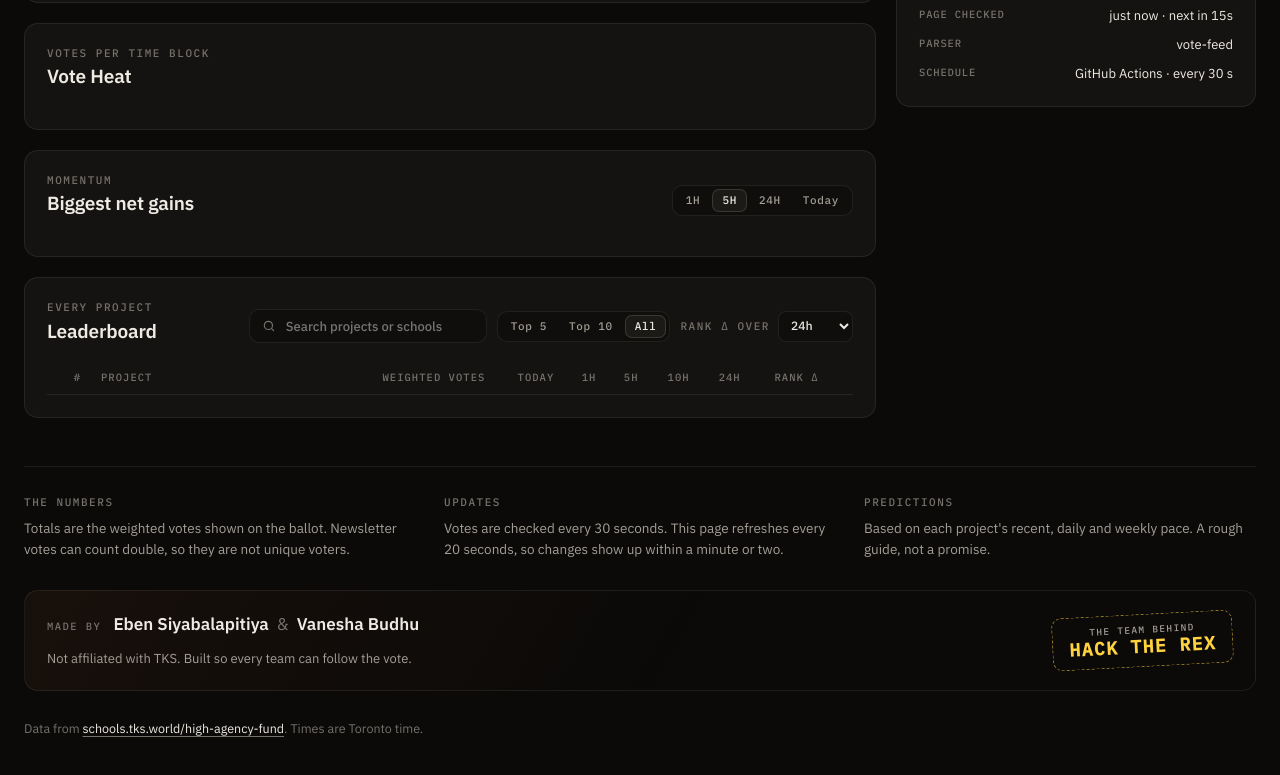
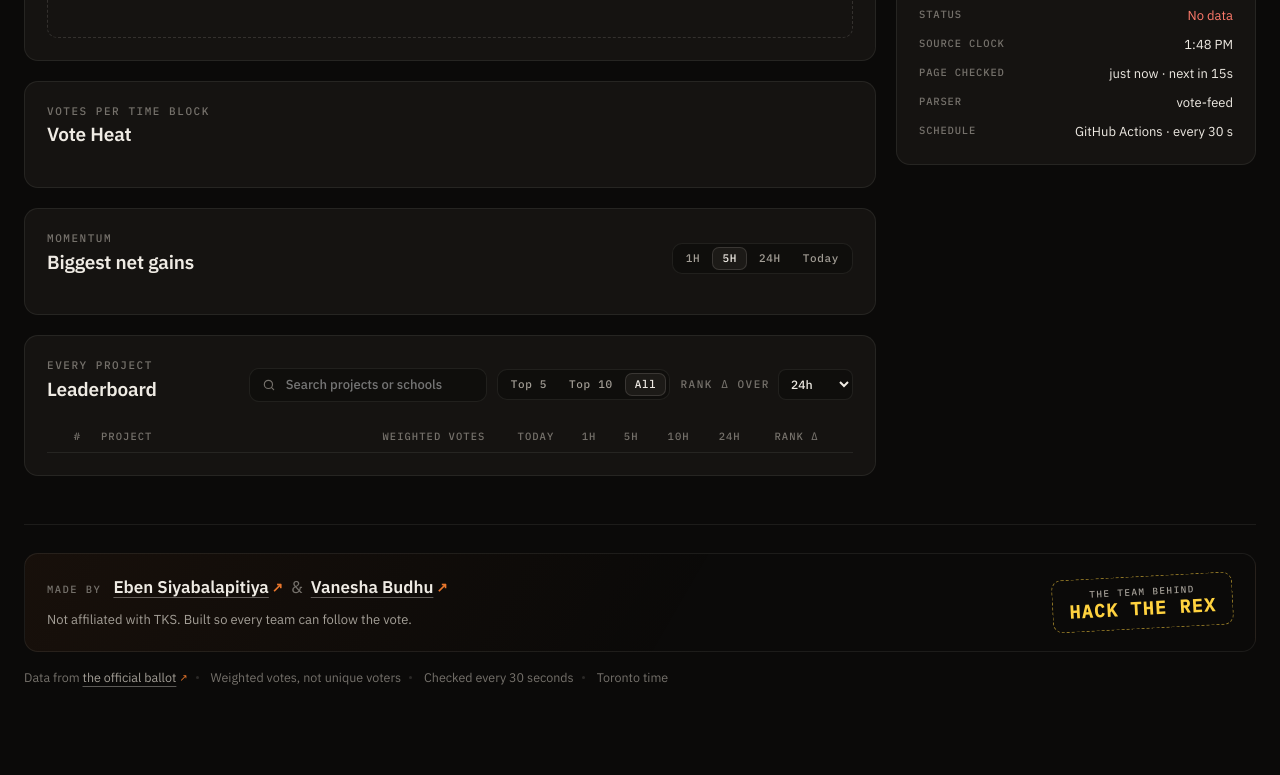
Before and after one commit to Eben-Siyabalapitiya/haf-tracker, a website with bundled scripts: page site/index.html in a window 1280 px wide. Shown: the part 877-1652 px from the top of the page. After the commit the page ends 1604 px from the top, so only its background shows below. Built offline with nearby package versions, Linux system fonts and the light colour scheme; no server answers; files whose address does not match are found by name.

Commit message:
Credits at the top and a cleaner footer

```diff
--- a/site/css/style.css
+++ b/site/css/style.css
@@ -444,11 +444,10 @@ table.hist .rexcol { color: var(--rex); }
 .pill[data-state="loading"] .sync, .pill[data-state="closed"] .sync { display: none; }
 
 /* made by */
-.made { margin-top: 30px; padding: 20px 22px; border: 1px solid var(--line); border-radius: var(--radius); display: grid; grid-template-columns: 1fr auto; gap: 10px 24px; align-items: center; background: linear-gradient(120deg, rgba(232, 118, 44, 0.06), transparent 55%); }
+.made { margin-top: 0; padding: 20px 22px; border: 1px solid var(--line); border-radius: var(--radius); display: grid; grid-template-columns: 1fr auto; gap: 10px 24px; align-items: center; background: linear-gradient(120deg, rgba(232, 118, 44, 0.06), transparent 55%); }
 .made-by { display: flex; flex-wrap: wrap; align-items: baseline; gap: 8px; font-size: 17px; font-weight: 600; color: var(--text); }
 .made-k { font: 500 10.5px/1 var(--mono); letter-spacing: 0.14em; text-transform: uppercase; color: var(--faint); margin-right: 4px; }
-.made-by a { color: var(--text); text-decoration: none; background: linear-gradient(var(--accent), var(--accent)) 0 100% / 0 2px no-repeat; transition: background-size .25s; padding-bottom: 2px; }
-.made-by a:hover { background-size: 100% 2px; }
+
 .made-by .amp { color: var(--faint); font-weight: 400; }
 .stamp { grid-row: span 2; display: grid; justify-items: center; gap: 2px; padding: 10px 16px; border: 1.5px dashed rgba(255, 210, 63, 0.55); border-radius: 10px; transform: rotate(-3deg); text-decoration: none; color: var(--rex); transition: transform .2s; }
 .stamp:hover { transform: rotate(0deg); }
@@ -474,3 +473,15 @@ table.hist .rexcol { color: var(--rex); }
 .board tr.morerow button:hover { border-color: var(--accent); }
 .board tr.gaprow td { padding: 2px 10px; text-align: center; color: var(--faint); border-bottom: 1px solid var(--line); background: var(--surface); }
 @media (max-width: 720px) { .board tr.morerow, .board tr.gaprow { display: block; } .board tr.morerow td, .board tr.gaprow td { display: block; } }
+
+/* links that look like links: underline + small arrow */
+a.ext { color: var(--text); text-decoration: underline; text-decoration-color: rgba(239, 235, 228, 0.35); text-decoration-thickness: 1px; text-underline-offset: 4px; transition: text-decoration-color .15s, color .15s; white-space: nowrap; }
+a.ext::after { content: '↗'; display: inline-block; margin-left: 3px; font-size: 0.78em; color: var(--accent); transform: translateY(-1px); transition: transform .15s; }
+a.ext:hover { color: #fff; text-decoration-color: var(--accent); }
+a.ext:hover::after { transform: translate(2px, -3px); }
+.made-top { margin: 14px 0 0; font-size: 13px; color: var(--muted); line-height: 1.7; max-width: 640px; }
+.made-top a.ext { font-weight: 600; }
+
+.foot-line { display: flex; flex-wrap: wrap; gap: 8px 22px; margin-top: 16px; font-size: 12.5px; color: var(--faint); }
+.foot-line span + span::before { content: ''; display: inline-block; width: 3px; height: 3px; border-radius: 50%; background: var(--line-2); margin: 0 12px 2px -14px; vertical-align: middle; }
+.foot-line a.ext { color: var(--muted); }
--- a/site/index.html
+++ b/site/index.html
@@ -51,6 +51,7 @@
               <ul id="pickList" role="listbox" aria-label="Projects"></ul>
             </div>
           </div>
+          <p class="made-top">Made by <a class="ext" href="https://ebensiyabalapitiya.site/" target="_blank" rel="noopener">Eben Siyabalapitiya</a> &amp; <a class="ext" href="https://www.linkedin.com/in/vanesha-budhu/" target="_blank" rel="noopener">Vanesha Budhu</a>, the team behind <a class="ext" href="https://www.hacktherex.com/" target="_blank" rel="noopener">Hack The Rex</a>. Not affiliated with TKS.</p>
         </div>
         <div class="countdown"><span class="label">Voting closes in</span><div id="countdown"></div><span class="close-at">Oct 31 · 11:59 PM ET</span></div>
       </div>
@@ -186,31 +187,22 @@
     </div>
 
     <footer class="foot">
-      <div class="foot-grid">
-        <div>
-          <p class="label">The numbers</p>
-          <p>Totals are the weighted votes shown on the ballot. Newsletter votes can count double, so they are not unique voters.</p>
-        </div>
-        <div>
-          <p class="label">Updates</p>
-          <p>Votes are checked every 30 seconds. This page refreshes every 20 seconds, so changes show up within a minute or two.</p>
-        </div>
-        <div>
-          <p class="label">Predictions</p>
-          <p>Based on each project's recent, daily and weekly pace. A rough guide, not a promise.</p>
-        </div>
-      </div>
       <div class="made">
         <div class="made-by">
           <span class="made-k">Made by</span>
-          <a href="https://ebensiyabalapitiya.site/" target="_blank" rel="noopener">Eben Siyabalapitiya</a>
+          <a class="ext" href="https://ebensiyabalapitiya.site/" target="_blank" rel="noopener">Eben Siyabalapitiya</a>
           <span class="amp">&amp;</span>
-          <a href="https://www.linkedin.com/in/vanesha-budhu/" target="_blank" rel="noopener">Vanesha Budhu</a>
+          <a class="ext" href="https://www.linkedin.com/in/vanesha-budhu/" target="_blank" rel="noopener">Vanesha Budhu</a>
         </div>
         <a class="stamp" href="https://www.hacktherex.com/" target="_blank" rel="noopener"><span>the team behind</span><b>HACK THE REX</b></a>
         <p class="made-note">Not affiliated with TKS. Built so every team can follow the vote.</p>
       </div>
-      <p class="fine">Data from <a id="sourceLink" href="https://schools.tks.world/high-agency-fund" target="_blank" rel="noopener">schools.tks.world/high-agency-fund</a>. Times are Toronto time.</p>
+      <div class="foot-line">
+        <span>Data from <a class="ext" id="sourceLink" href="https://schools.tks.world/high-agency-fund" target="_blank" rel="noopener">the official ballot</a></span>
+        <span>Weighted votes, not unique voters</span>
+        <span>Checked every 30 seconds</span>
+        <span>Toronto time</span>
+      </div>
     </footer>
   </main>
 
```
